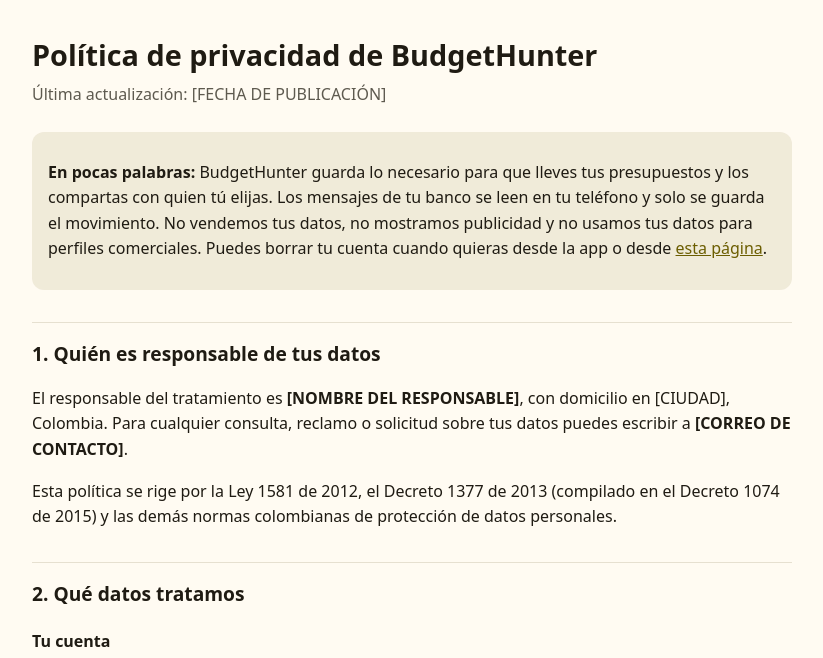
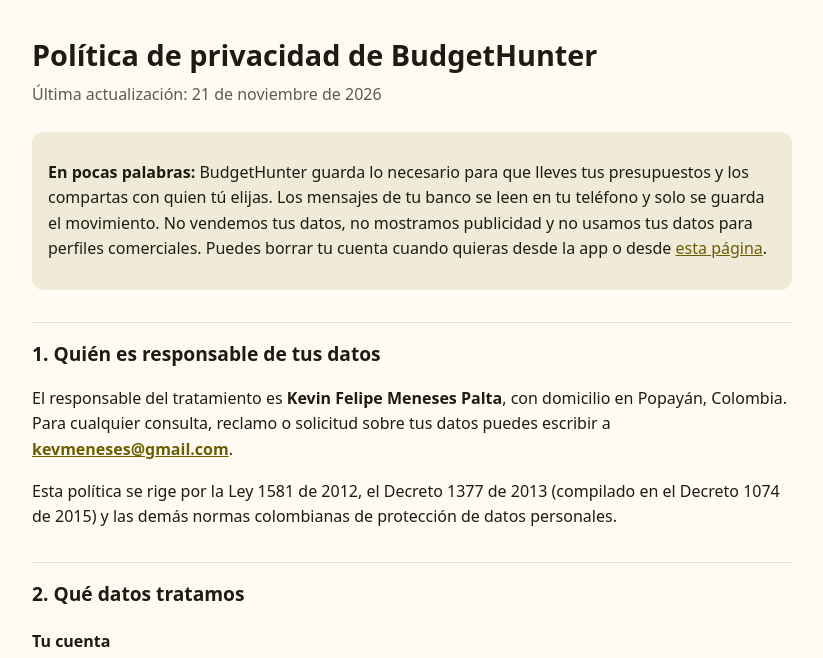
Before and after one commit to KevinMeneses/BudgetHunterBackend, a web app: page /privacidad.html in a window 1280 px wide. Shown: the top 658 px of the page, without its empty margins (228-1051 px from the left). Run offline with its HTML, style and script files only (its server is not run), Linux system fonts and the light colour scheme; data that the repository does not hold is empty.

Commit message:
Fill in the privacy policy's owner, contact and server region
Co-Authored-By: Claude Opus 5.5 <noreply@anthropic.com>
Claude-Session: https://claude.ai/code/session_0117FxzEuhj7CJnQmNe6phAY

```diff
--- a/src/main/resources/static/privacidad.html
+++ b/src/main/resources/static/privacidad.html
@@ -22,7 +22,7 @@
 <body>
 <main>
 <h1>Política de privacidad de BudgetHunter</h1>
-<p class="meta">Última actualización: [FECHA DE PUBLICACIÓN]</p>
+<p class="meta">Última actualización: 21 de noviembre de 2026</p>
 
 <div class="summary">
   <p><strong>En pocas palabras:</strong> BudgetHunter guarda lo necesario para que lleves tus presupuestos y los compartas
@@ -32,8 +32,8 @@
 </div>
 
 <h2>1. Quién es responsable de tus datos</h2>
-<p>El responsable del tratamiento es <strong>[NOMBRE DEL RESPONSABLE]</strong>, con domicilio en [CIUDAD], Colombia.
-Para cualquier consulta, reclamo o solicitud sobre tus datos puedes escribir a <strong>[CORREO DE CONTACTO]</strong>.</p>
+<p>El responsable del tratamiento es <strong>Kevin Felipe Meneses Palta</strong>, con domicilio en Popayán, Colombia.
+Para cualquier consulta, reclamo o solicitud sobre tus datos puedes escribir a <strong><a href="mailto:kevmeneses@gmail.com">kevmeneses@gmail.com</a></strong>.</p>
 <p>Esta política se rige por la Ley 1581 de 2012, el Decreto 1377 de 2013 (compilado en el Decreto 1074 de 2015) y
 las demás normas colombianas de protección de datos personales.</p>
 
@@ -109,7 +109,7 @@ afecten legalmente.</p>
 <p>Solo con los proveedores que necesitamos para que la app funcione, que actúan por cuenta nuestra:</p>
 <table>
   <tr><th>Proveedor</th><th>Para qué</th><th>Qué recibe</th></tr>
-  <tr><td>DigitalOcean</td><td>Alojamiento del servidor y la base de datos</td><td>Los datos de tu cuenta y presupuestos, guardados en sus centros de datos ([REGIÓN DEL SERVIDOR])</td></tr>
+  <tr><td>DigitalOcean</td><td>Alojamiento del servidor y la base de datos</td><td>Los datos de tu cuenta y presupuestos, guardados en sus centros de datos (Nueva York, Estados Unidos)</td></tr>
   <tr><td>Google (API de Gemini)</td><td>Leer recibos y categorizar movimientos</td><td>El recibo que pides leer; las descripciones a categorizar. Usamos el servicio de pago, en el que Google no usa ese contenido para entrenar ni mejorar sus productos.</td></tr>
   <tr><td>Google (inicio de sesión)</td><td>Entrar con tu cuenta de Google, si lo eliges</td><td>La solicitud de inicio de sesión; nosotros recibimos tu correo, nombre e identificador de Google</td></tr>
   <tr><td>Google Play</td><td>Cobrar las suscripciones</td><td>Los datos de pago, que tú le das directamente a Google</td></tr>
@@ -119,7 +119,7 @@ afecten legalmente.</p>
 autoridades cuando la ley lo exija.</p>
 
 <h2>5. Transferencia internacional</h2>
-<p>Nuestros servidores y los de nuestros proveedores pueden estar fuera de Colombia (por ejemplo, en Estados Unidos).
+<p>Nuestro servidor está en Nueva York, Estados Unidos, y los de nuestros proveedores también pueden estar fuera de Colombia.
 Al usar BudgetHunter autorizas esa transferencia, que hacemos con proveedores que ofrecen niveles adecuados de
 protección.</p>
 
@@ -146,7 +146,7 @@ Industria y Comercio (SIC).</p>
   <li><strong>Eliminar tu cuenta:</strong> en la app, en Ajustes &gt; Eliminar cuenta, o desde
   <a href="/eliminar-cuenta">la página para eliminar tu cuenta</a>.</li>
   <li><strong>Ver o corregir tus datos:</strong> casi todos se editan desde la app. Para lo demás, escríbenos a
-  [CORREO DE CONTACTO].</li>
+  <a href="mailto:kevmeneses@gmail.com">kevmeneses@gmail.com</a>.</li>
 </ul>
 <p>Respondemos las consultas en un máximo de 10 días hábiles y los reclamos en un máximo de 15 días hábiles, como
 indica la ley.</p>
```
